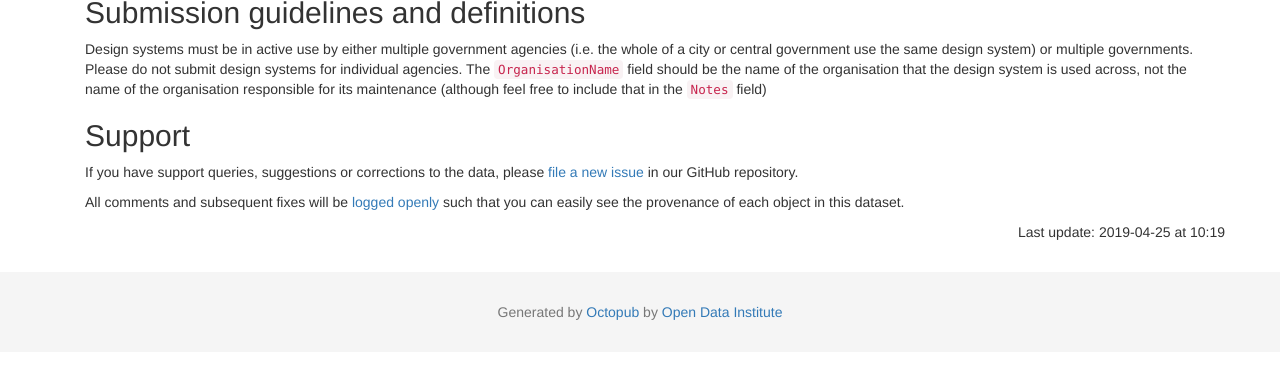
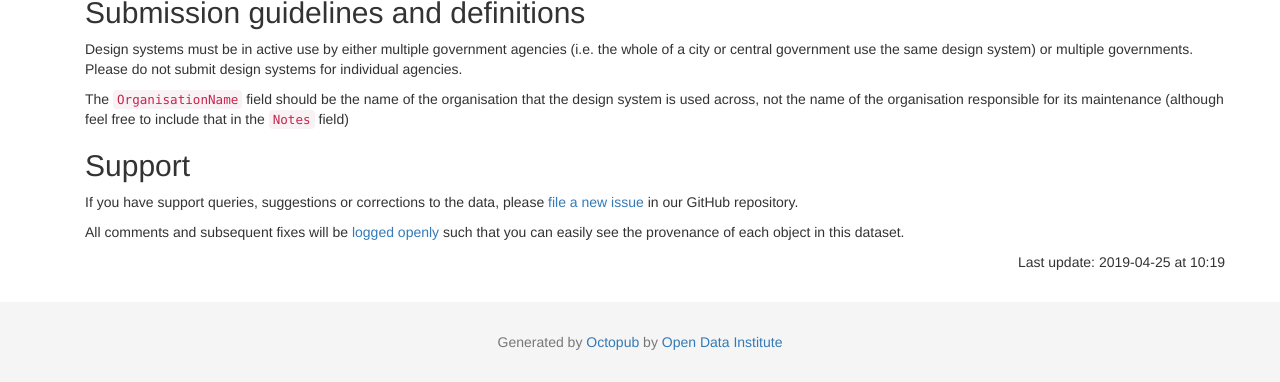
Before and after one commit to platformland/government-design-systems, a Jekyll site: the page built from index.html, in a window 1280 px wide, cut to the strip 681-1063 px from the top of the page. Built offline with Jekyll 4.4.1, drawn with Linux system fonts in a browser that asks for light colours; nearby versions of some CDN libraries; before the commit the page ends 1033 px from its top, so only the background shows below that.

Commit message:
Update index.html

```diff
--- a/index.html
+++ b/index.html
@@ -109,7 +109,10 @@ layout: default
 	  <h2>Submission guidelines and definitions</h2>
 	  <p>
 	  Design systems must be in active use by either multiple government agencies (i.e. the whole of a city or central government use the same design system) or multiple governments.
-	  Please do not submit design systems for individual agencies. The <code>OrganisationName</code> field should be the
+	  Please do not submit design systems for individual agencies.
+          </p>
+	  <p>
+	  The <code>OrganisationName</code> field should be the
           name of the organisation that the design system is used across, not the name of the organisation responsible for its maintenance
           (although feel free to include that in the <code>Notes</code> field)
 	  </p>
```
